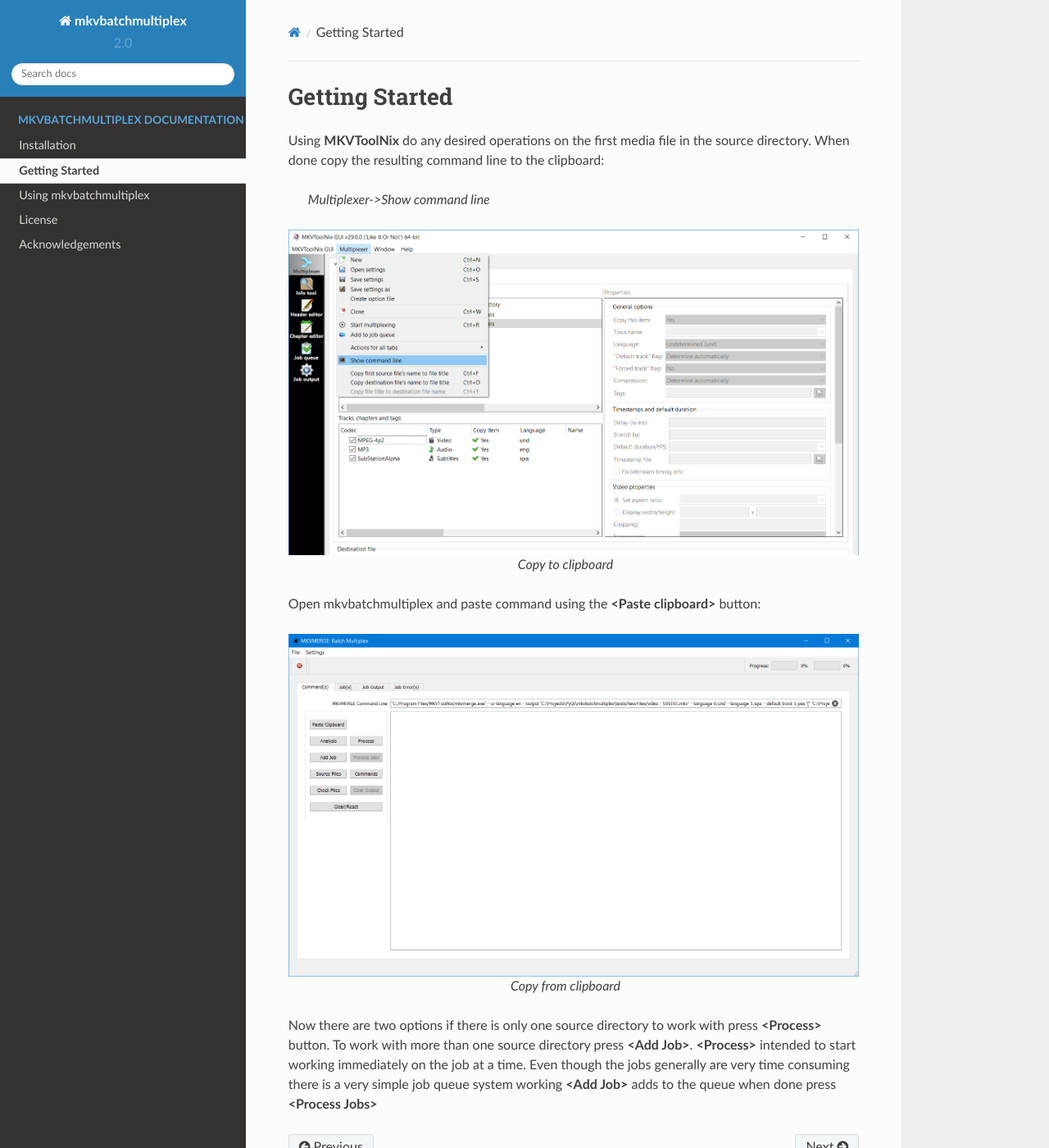
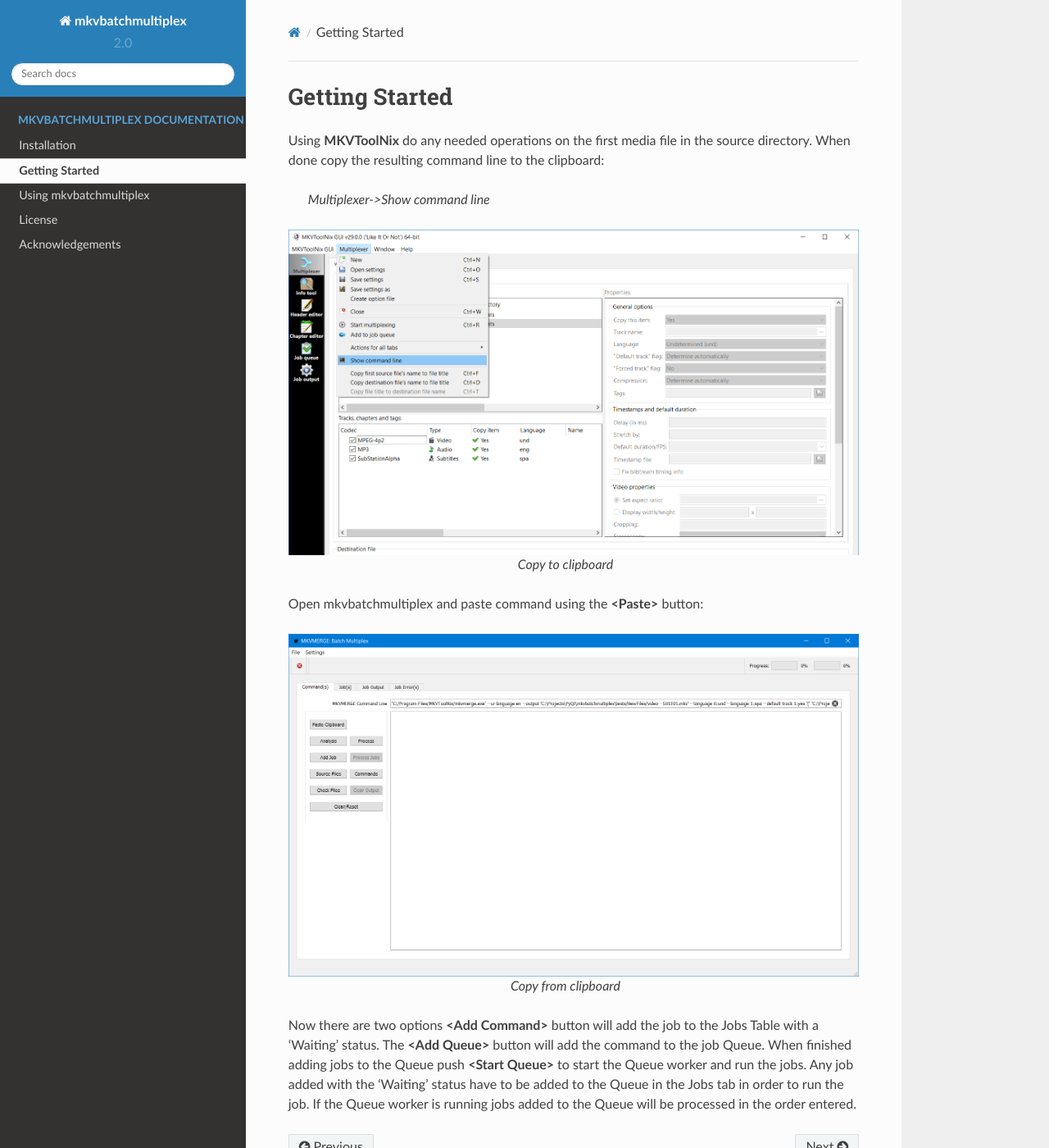
Before and after one commit to akai10tsuki/mkvbatchmultiplex, a Sphinx documentation site: the page built from docs/source/gettingstarted.rst, in a window 1280 px wide and 1400 px high. Shown: the whole window at 82% size. Built offline with Sphinx 7.4.7 and the Read the Docs theme 2.0.0, drawn with Linux system fonts in a browser that asks for light colours; the version number is read from the project's files by our own code.

Commit message:
chg: update docs

```diff
--- a/docs/source/gettingstarted.rst
+++ b/docs/source/gettingstarted.rst
@@ -3,7 +3,7 @@
 Getting Started
 ***************
 
-Using **MKVToolNix** do any desired operations on the first media file in the
+Using **MKVToolNix** do any needed operations on the first media file in the
 source directory. When done copy the resulting command line to the clipboard:
 
     *Multiplexer->Show command line*
@@ -14,7 +14,7 @@
 
     Copy to clipboard
 
-Open mkvbatchmultiplex and paste command using the **<Paste clipboard>**
+Open mkvbatchmultiplex and paste command using the **<Paste>**
 button:
 
 .. figure:: images/mkvbatchmultiplex-command.png
@@ -22,9 +22,10 @@
 
     Copy from clipboard
 
-Now there are two options if there is only one source directory to work with
-press **<Process>** button.  To work with more than one source directory
-press **<Add Job>**.   **<Process>** intended to start working immediately on
-the job at a time.  Even though the jobs generally are very time consuming
-there is a very simple job queue system working **<Add Job>** adds to the
-queue when done press **<Process Jobs>**
+Now there are two options **<Add Command>** button will add the job to the Jobs
+Table with a 'Waiting' status. The **<Add Queue>** button will add the command
+to the job Queue.  When finished adding jobs to the Queue push
+**<Start Queue>** to start the Queue worker and run the jobs.  Any job added
+with the 'Waiting' status have to be added to the Queue in the Jobs tab in
+order to run the job.  If the Queue worker is running jobs added to the Queue
+will be processed in the order entered.
```
Also changed, not shown: CHANGELOG.rst (+10 -1 lines), docs/source/acknowledgements.rst (+0 -13 lines).
